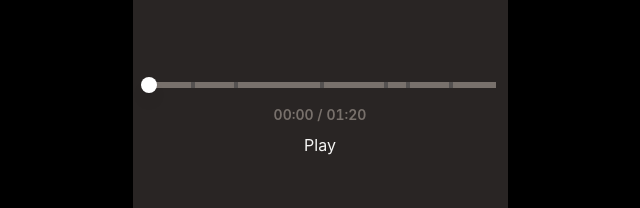
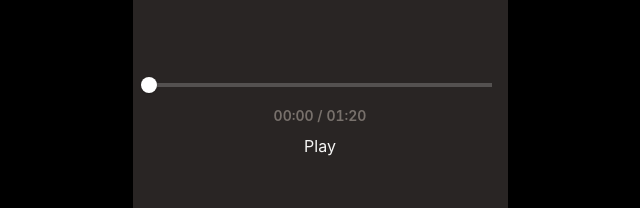
Before and after one commit to andrewpomeroy/slider-example-vite, a React (Vite) app: page / in a window 1280 px wide. Shown: the part 285-493 px from the top of the page, without its empty margins (320-960 px from the left). Built offline with nearby package versions, Linux system fonts and the light colour scheme.

Commit message:
rewrite Tailwind->CSS (revert chapters WIP)

```diff
--- a/src/App.tsx
+++ b/src/App.tsx
@@ -8,6 +8,7 @@ import { useEffect, useState } from "react";
 import useMeasure from "react-use-measure";
 import Slider from "../src/components/Slider";
 import { TooltipProvider } from "../src/components/ui/tooltip";
+import "./components/slider.css";
 
 export default function App() {
   return (
--- a/src/components/Slider.tsx
+++ b/src/components/Slider.tsx
@@ -69,7 +69,9 @@ export const getSegmentTransforms = (
 };
 
 const Slider = ({}) => {
-  const chapterSegments = getChapterSegments(CHAPTERS, TOTAL_TIME);
+  const initialHeight = 4;
+  const height = 8;
+  const buffer = 12;
   const [ref, bounds] = useMeasure();
   const [hovered, setHovered] = useState(false);
   const [knobHovered, setKnobHovered] = useState(false);
@@ -123,9 +125,11 @@ const Slider = ({}) => {
   };
 
   return (
-    <div className="flex flex-col items-center justify-center w-full">
+    // SliderContainer
+    <div className="SliderContainer">
       {/* Slider */}
-      <div className="relative flex items-center justify-center w-full">
+      <div className="Slider">
+        {/* Slider-trackLayout */}
         <motion.div
           animate={state}
           onMouseDown={(event) => {
@@ -133,92 +137,74 @@ const Slider = ({}) => {
             setPressed(true);
             setNewProgress(event);
           }}
-          // TODO: onMouseUp doesn't fire when you release the mouse outside the slider
           onMouseUp={() => setPressed(false)}
           onMouseMove={handleMouseMove}
           onPointerEnter={() => setHovered(true)}
           onPointerLeave={() => setHovered(false)}
           style={{
-            height: TRACK_HEIGHT_HOVERED + TRACK_BUFFER,
-            paddingTop: TRACK_BUFFER,
-            paddingBottom: TRACK_BUFFER,
+            height: height + buffer,
+            paddingTop: buffer,
+            paddingBottom: buffer,
           }}
-          className="flex w-full items-center justify-center relative touch-none cursor-pointer grow-0"
+          className="Slider-trackLayout"
           initial={false}
           ref={ref}
         >
+          {/* Slider-track */}
           <motion.div
-            className="relative w-full flex flex-col items-center justify-center"
-            style={{
-              height: TRACK_HEIGHT_INITIAL,
+            initial={false}
+            variants={{
+              idle: { height: initialHeight },
+              hovered: { height },
+              pressed: { height },
             }}
+            className="Slider-track"
           >
-            <div className="w-full flex-1 bg-white/20" />
-            {chapterSegments.map((segment, index) => {
-              return (
-                <ChapterSegment
-                  isFirst={index === 0}
-                  isLast={index === chapterSegments.length - 1}
-                  background={"bg-gray-500"}
-                  segment={segment}
-                  totalTime={TOTAL_TIME}
-                  currentTime={TOTAL_TIME}
-                  key={index}
-                />
-              );
-            })}
-            {chapterSegments.map((segment, index) => {
-              return (
-                <ChapterSegment
-                  isFirst={index === 0}
-                  isLast={index === chapterSegments.length - 1}
-                  background={"bg-primary"}
-                  segment={segment}
-                  totalTime={TOTAL_TIME}
-                  currentTime={currentTime}
-                  key={index}
-                />
-              );
-            })}
+            {/* Slider-track-background */}
+            <div className="Slider-track-background" />
+            {/* Slider-track-fill */}
+            <motion.div style={{ width }} className="Slider-track-fill" />
           </motion.div>
           {/* Pointer-tooltip surrogate */}
-          <div className="pointer-events-none">
+          {/* Slider-tooltipRoot */}
+          <div className="Slider-tooltipRoot">
             <Tooltip open={hovered && !knobHovered && !pressed}>
               <TooltipTrigger asChild>
+                {/* Slider-tooltipSurrogate */}
                 <motion.div
-                  className="absolute left-0 top-0 h-full"
+                  className="Slider-tooltipSurrogate"
                   style={{
                     x: tooltipX,
                   }}
                   aria-hidden={true}
                 >
+                  {/* Slider-hoverTimeMarker */}
                   <motion.div
-                    className={`absolute left-[-.5px] top-0 w-[1px] h-full bg-blue-300 ${
-                      hovered && !knobHovered ? "opacity-100" : "opacity-0"
+                    className={`Slider-hoverTimeMarker ${
+                      hovered && !knobHovered ? "hovered" : ""
                     }`}
                   />
                 </motion.div>
               </TooltipTrigger>
               <TooltipContent asChild>
+                {/* Slider-tooltipContent */}
                 <motion.div>{tooltipContent}</motion.div>
               </TooltipContent>
             </Tooltip>
           </div>
-          {/* Knob */}
+          {/* Slider-knobTouchTarget */}
           <div
             style={{
               transform: `translateX(calc(${knobTransformX}px - 50%))`,
             }}
-            className={`absolute left-0 top-50% origin-center ${
-              pressed ? "cursor-grabbing" : "cursor-grab"
+            className={`Slider-knobTouchTarget ${
+              pressed ? "Slider-knobTouchTarget--pressed" : ""
             }`}
             onMouseEnter={() => setKnobHovered(true)}
             onMouseLeave={() => setKnobHovered(false)}
           >
-            <motion.div
-              className={`w-4 h-4 m-1 bg-white rounded-full shadow-lg origin-center transition-all
-              `}
-            />
+            {/* Slider-knob */}
+            <motion.div className="Slider-knob" />
           </div>
         </motion.div>
       </div>
@@ -228,11 +214,14 @@ const Slider = ({}) => {
         animate={{
           color: hovered || pressed ? "rgb(255,255,255)" : "rgb(120,113,108)",
         }}
-        className={`select-none mt-2 text-center text-sm font-semibold tabular-nums`}
+        className={`CurrentTime ${hovered || pressed ? "hovered" : ""}`}
       >
         {currentTimeDisplay} / {msToTime(TOTAL_TIME)}
       </motion.div>
-      <button className="mt-2" onClick={() => (playing ? pause() : play())}>
+      <button
+        className="PlayPauseButton"
+        onClick={() => (playing ? pause() : play())}
+      >
         {playing ? "Pause" : "Play"}
       </button>
     </div>
--- /dev/null
+++ b/src/components/slider.css
@@ -0,0 +1,112 @@
+:root {
+  --color--primary: #3b82f6;
+}
+
+.SliderContainer {
+  display: flex;
+  flex-direction: column;
+  align-items: center;
+  justify-content: center;
+  width: 100%;
+}
+
+.Slider {
+  position: relative;
+  display: flex;
+  align-items: center;
+  justify-content: center;
+  width: 100%;
+}
+
+.Slider-trackLayout {
+  display: flex;
+  width: 100%;
+  align-items: center;
+  justify-content: center;
+  position: relative;
+  cursor: pointer;
+}
+
+.Slider-track {
+  position: relative;
+  overflow: hidden;
+  width: 100%;
+}
+
+.Slider-track-background {
+  height: 100%;
+  background: rgba(255, 255, 255, 0.2);
+}
+
+.Slider-track-fill {
+  background: var(--color--primary);
+  position: absolute;
+  width: 20%;
+  top: 0;
+  right: 0;
+  bottom: 0;
+  left: 0;
+}
+
+.Slider-tooltipSurrogate {
+  position: absolute;
+  left: 0;
+  top: 0;
+  height: 100%;
+}
+
+.Slider-hoverTimeMarker {
+  position: absolute;
+  left: -0.5px;
+  top: 0;
+  width: 1px;
+  height: 100%;
+  background: #3b82f6;
+  opacity: 0;
+}
+.Slider-hoverTimeMarker.hovered {
+  opacity: 1;
+}
+
+.Slider-tooltipContent {
+  /* No specific styles */
+}
+
+.Slider-knobTouchTarget {
+  position: absolute;
+  left: 0;
+  top: 0;
+  transform-origin: center;
+  cursor: grab;
+}
+.Slider-knobTouchTarget--pressed {
+  cursor: grabbing;
+}
+
+.Slider-knob {
+  width: 16px;
+  height: 16px;
+  margin: 4px;
+  background: white;
+  border-radius: 50%;
+  box-shadow: 0 1px 3px 0 rgba(0, 0, 0, 0.1), 0 1px 2px 0 rgba(0, 0, 0, 0.06);
+  transform-origin: center;
+  transition: all 0.2s ease-in-out;
+}
+
+.CurrentTime {
+  user-select: none;
+  margin-top: 8px;
+  text-align: center;
+  font-size: 14px;
+  font-weight: 600;
+  font-variant-numeric: tabular-nums;
+}
+.CurrentTime.hovered,
+.CurrentTime.pressed {
+  color: rgb(255, 255, 255);
+}
+
+.PlayPauseButton {
+  margin-top: 8px;
+}
```
